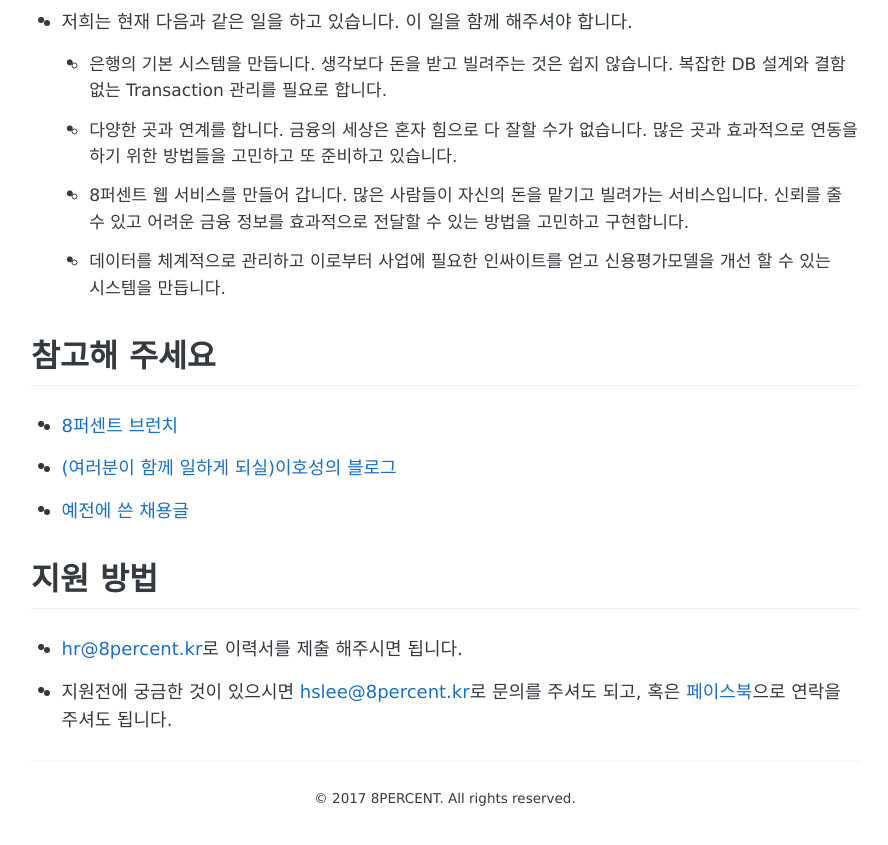
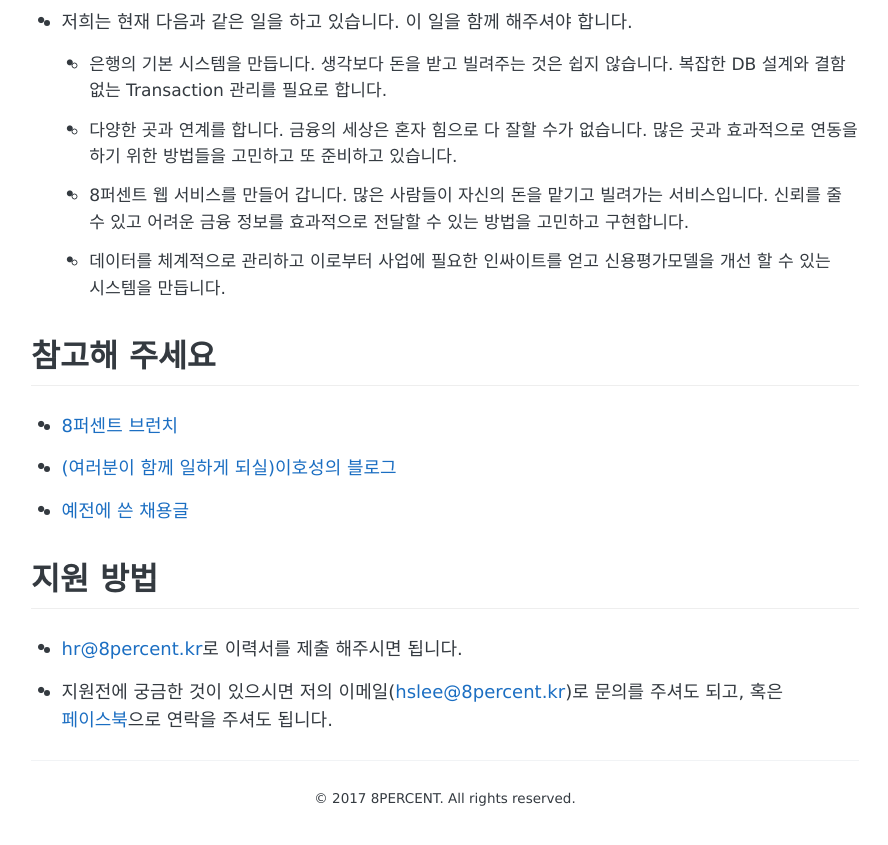
Before and after one commit to 8percent/8percent.github.io, a Jekyll site: the page built from recruit.md, in a window 1280 px wide and 900 px high, scrolled down 1148 px. Shown: the top 845 px of the window, without its empty margins (195-1083 px from the left). Built offline with Jekyll 4.4.1, drawn with Linux system fonts in a browser that asks for light colours; some web fonts are replaced.

Commit message:
다듬기

```diff
--- a/recruit.md
+++ b/recruit.md
@@ -41,4 +41,4 @@
 ## 지원 방법
 
 * [hr@8percent.kr](mailto:hr@8percent.kr)로 이력서를 제출 해주시면 됩니다.
-* 지원전에 궁금한 것이 있으시면 [hslee@8percent.kr](mailto:hslee@8percent.kr)로 문의를 주셔도 되고, 혹은 [페이스북](https://www.facebook.com/hosung.lee.948){:target="_blank"}으로 연락을 주셔도 됩니다.
+* 지원전에 궁금한 것이 있으시면 저의 이메일([hslee@8percent.kr](mailto:hslee@8percent.kr))로 문의를 주셔도 되고, 혹은 [페이스북](https://www.facebook.com/hosung.lee.948){:target="_blank"}으로 연락을 주셔도 됩니다.
```
